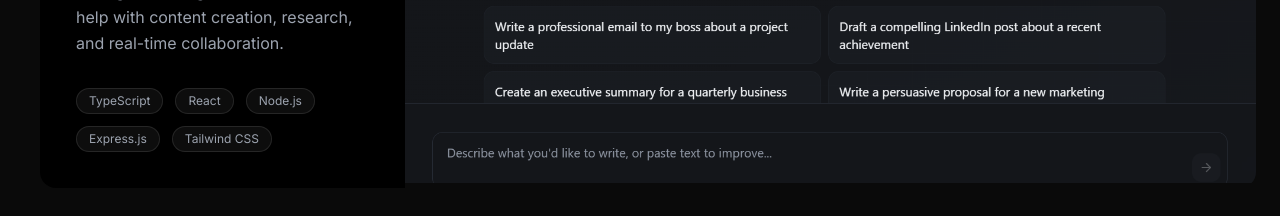
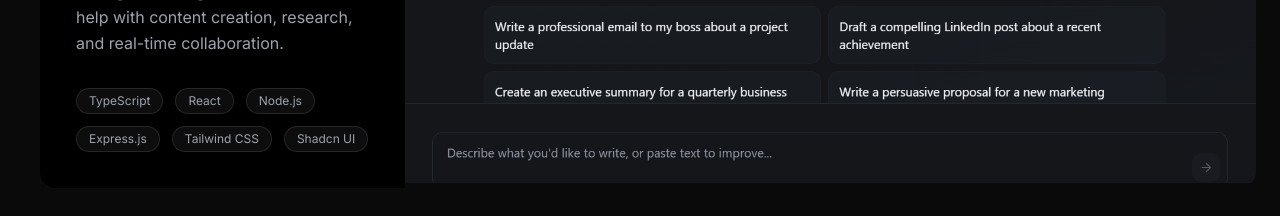
Before and after one commit to thenaveengautam/portfolio, a Next.js app: page / in a window 1280 px wide. Shown: the part 6920-7136 px from the top of the page. Built offline with nearby package versions, Linux system fonts and the light colour scheme; a web font is replaced by a local one.

Commit message:
feat: add Shadcn UI to tags for AI Chat App in mock data

```diff
--- a/src/mockData.js
+++ b/src/mockData.js
@@ -160,7 +160,7 @@ portfolio: [
     url: "https://openchatai.app",
     image:
       "chatai.png",
-    tags: ["TypeScript", "React", "Node.js", "Express.js", "Tailwind CSS",],
+    tags: ["TypeScript", "React", "Node.js", "Express.js", "Tailwind CSS", "Shadcn UI"],
     description: "A modern AI-powered chat application built with Stream Chat, OpenAI, and web search capabilities. This full-stack application provides an intelligent writing assistant that can help with content creation, research, and real-time collaboration.",
   },
 ],
```
